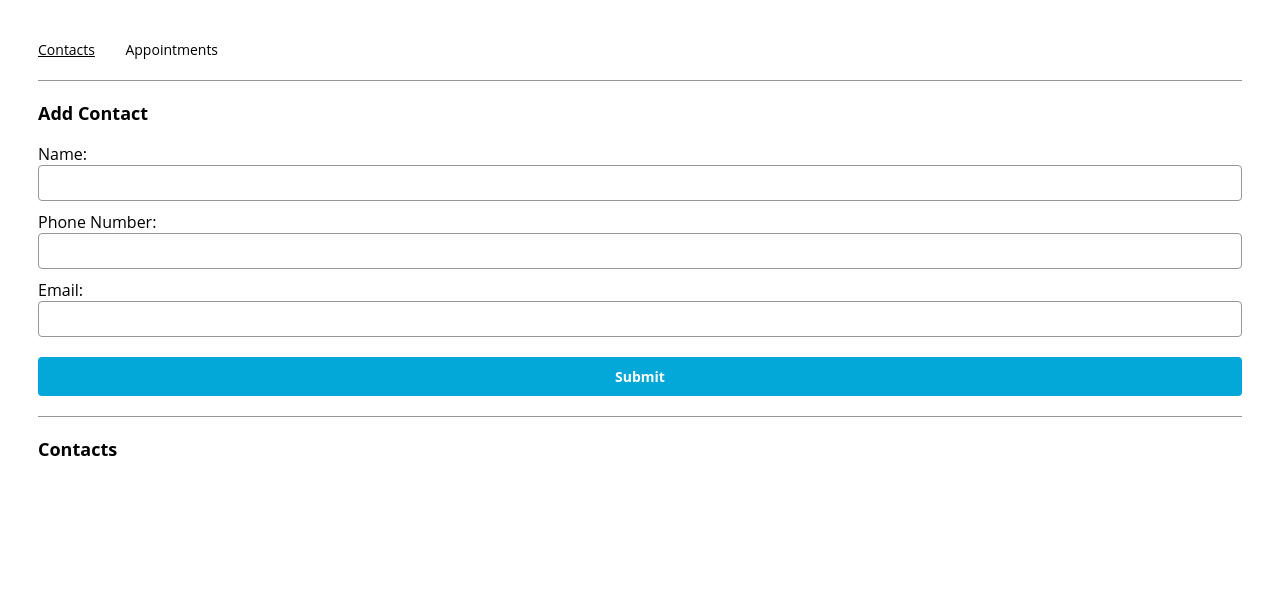
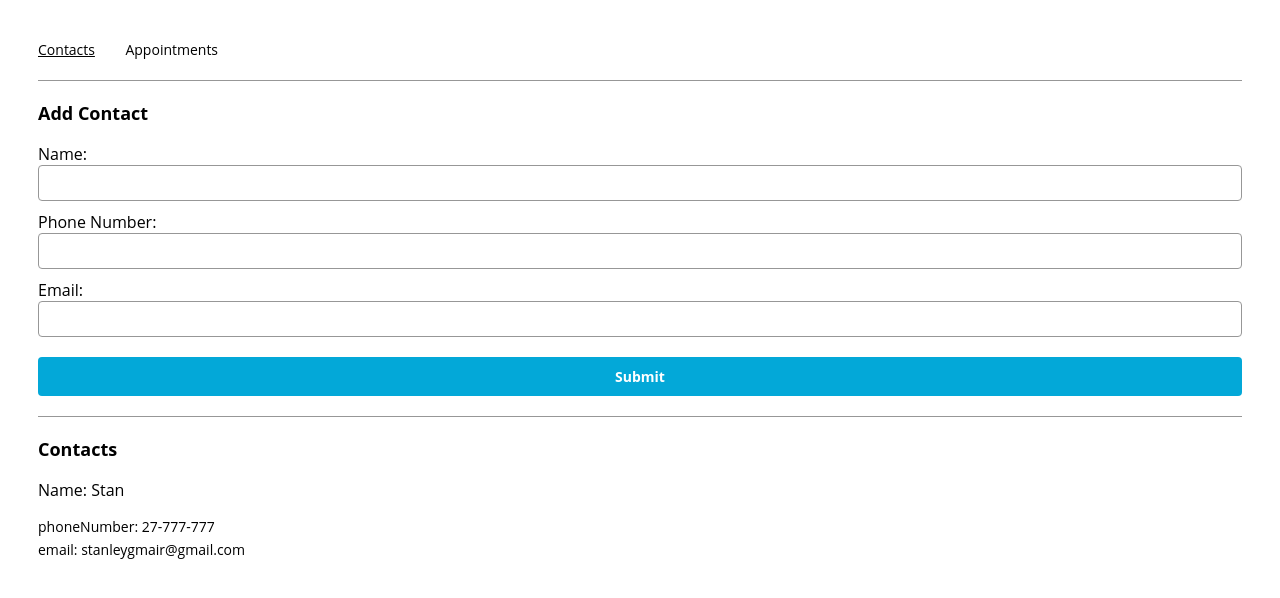
Before and after one commit to StanleyGM93/appointment-planner, a React (Create React App) app: page /contacts in a window 1280 px wide. Shown: the top 598 px of the page. Built offline with nearby package versions, Linux system fonts and the light colour scheme.

Commit message:
Fixed the code to get the Tile component to render without errors

```diff
--- a/src/App.js
+++ b/src/App.js
@@ -9,7 +9,13 @@ function App() {
   Define state variables for
   contacts and appointments
   */
-  const [contactsArray, setContactsArray] = useState([{ name: "Stan" }]);
+  const [contactsArray, setContactsArray] = useState([
+    {
+      name: "Stan",
+      phoneNumber: "27-777-777",
+      email: "stanleygmair@gmail.com",
+    },
+  ]);
   const [appointmentsArray, setAppointmentsArray] = useState([
     { title: "Swimming", contact: "Stan" },
   ]);
--- a/src/components/tile/Tile.js
+++ b/src/components/tile/Tile.js
@@ -1,18 +1,20 @@
 import React from "react";
 
 export const Tile = (objectInstance) => {
-  const keys = Object.keys(objectInstance);
-  const mappingKeys = keys.map((objectName) => {
+  console.log(objectInstance.objectInstance);
+  const objectKeys = Object.keys(objectInstance.objectInstance);
+  const objectValues = Object.values(objectInstance.objectInstance);
+  const mappingKeys = objectKeys.map((objectName, index) => {
     if (objectName === "name" || objectName === "title") {
       return (
-        <p className="tile-title" key={objectInstance.objectName}>
-          {objectInstance.objectName}
+        <p className="tile-title" key={index}>
+          Name: {objectValues[index]}
         </p>
       );
     } else {
       return (
-        <p className="tile" key={objectInstance.objectName}>
-          {objectInstance.objectName}
+        <p className="tile" key={index}>
+          {objectName}: {objectValues[index]}
         </p>
       );
     }
```
